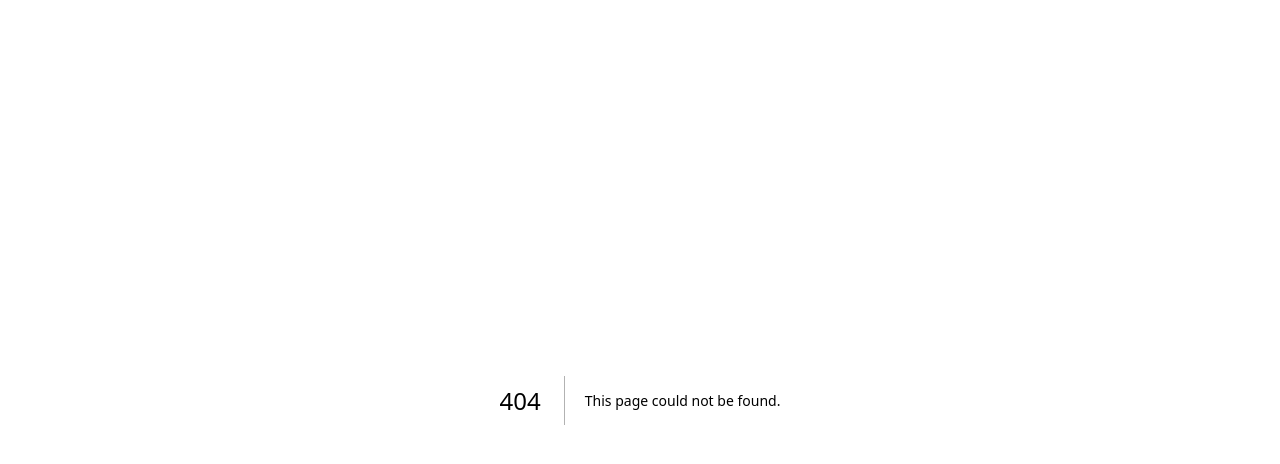
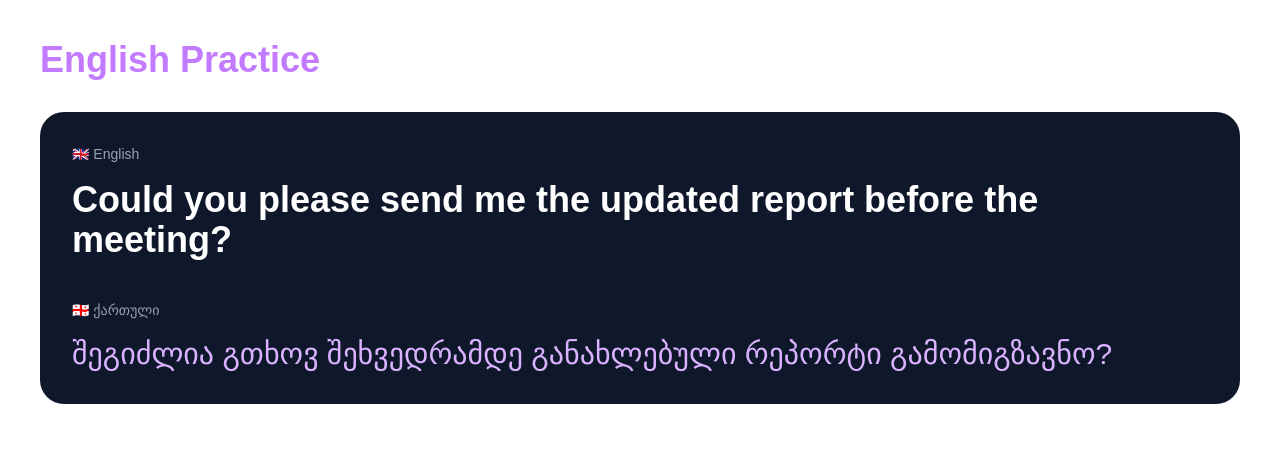
Before and after one commit to powerlasha-byte/english-pro-v2, a Next.js app: page /english-practice in a window 1280 px wide. Before the commit this address had no page. Shown: the top 464 px of the page. Built offline with nearby package versions, Linux system fonts and the light colour scheme.

Commit message:
Added English Practice page

```diff
--- /dev/null
+++ b/app/data/practice/meetingSentences.ts
@@ -0,0 +1,37 @@
+export const meetingSentences = [
+  {
+    id: 1,
+
+    english:
+      "Could you please send me the updated report before the meeting?",
+
+    georgian:
+      "შეგიძლია გთხოვ შეხვედრამდე განახლებული რეპორტი გამომიგზავნო?",
+
+    category: "Meetings"
+  },
+
+  {
+    id: 2,
+
+    english:
+      "Let's discuss the dashboard after lunch.",
+
+    georgian:
+      "მოდი ლანჩის შემდეგ განვიხილოთ Dashboard.",
+
+    category: "Meetings"
+  },
+
+  {
+    id: 3,
+
+    english:
+      "The report looks much better now.",
+
+    georgian:
+      "რეპორტი ახლა ბევრად უკეთ გამოიყურება.",
+
+    category: "Meetings"
+  }
+];
--- /dev/null
+++ b/app/english-practice/page.tsx
@@ -0,0 +1,51 @@
+"use client";
+
+import { meetingSentences } from "../data/practice/meetingSentences";
+
+export default function EnglishPractice() {
+
+    const current = meetingSentences[0];
+
+    return (
+
+        <div className="p-10">
+
+            <h1 className="text-4xl font-bold text-purple-400 mb-8">
+
+                English Practice
+
+            </h1>
+
+            <div className="bg-slate-900 rounded-3xl p-8">
+
+                <h2 className="text-sm text-gray-400">
+
+                    🇬🇧 English
+
+                </h2>
+
+                <p className="text-4xl font-bold text-white mt-4">
+
+                    {current.english}
+
+                </p>
+
+                <h2 className="text-sm text-gray-400 mt-10">
+
+                    🇬🇪 ქართული
+
+                </h2>
+
+                <p className="text-3xl text-purple-300 mt-4">
+
+                    {current.georgian}
+
+                </p>
+
+            </div>
+
+        </div>
+
+    );
+
+}
```
Also changed, not shown: app/data/sentences.ts (added), app/english-practice/CategoryFilter.tsx (added), app/english-practice/PracticeCard.tsx (added), app/english-practice/ProgressBar.tsx (added), app/english-practice/SearchBar.tsx (added), app/english-practice/StatsCards.tsx (added).
